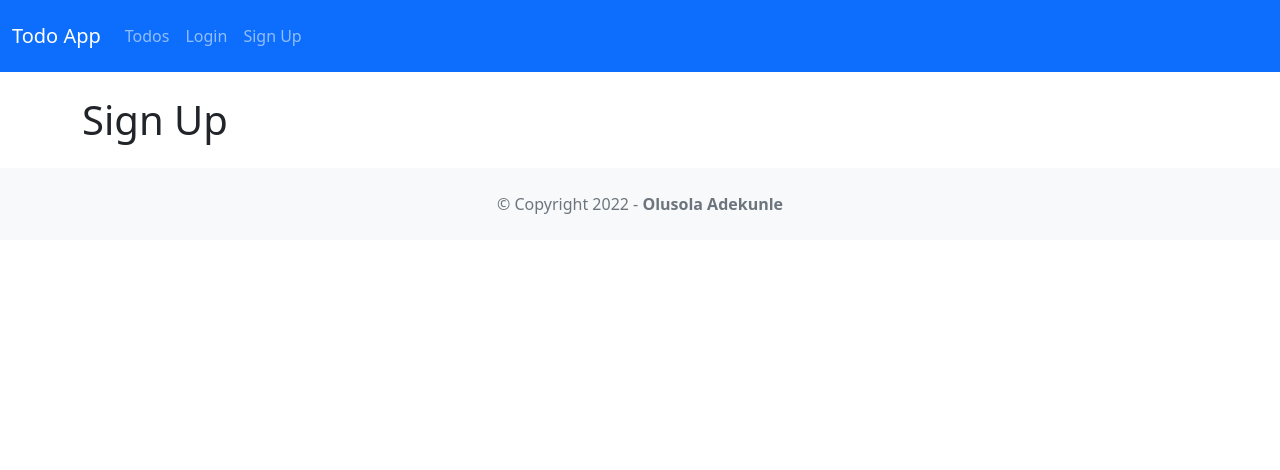
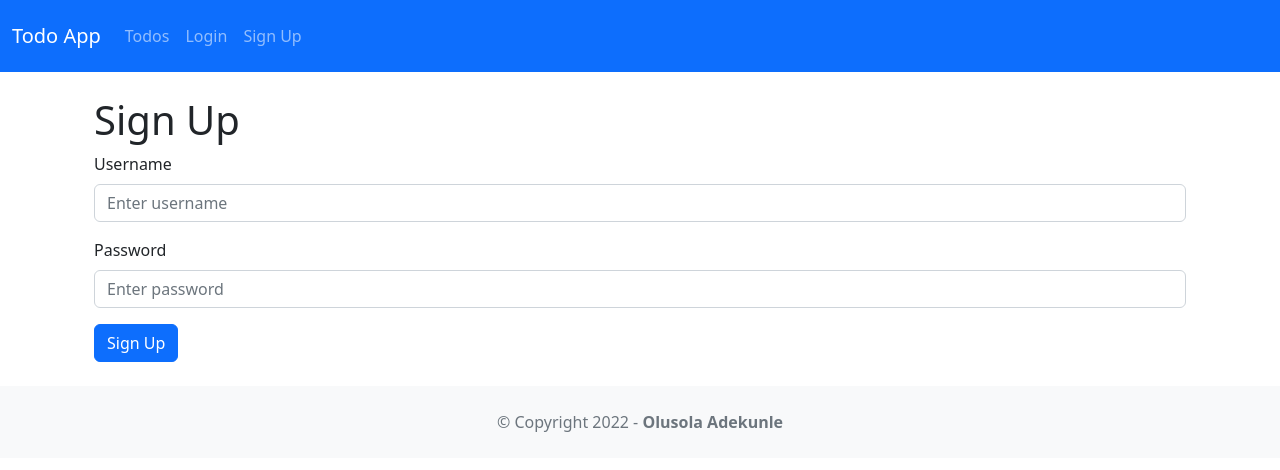
Before and after one commit to olusolaadek/todo_frontend, a React (Create React App) app: page /signup in a window 1280 px wide. Shown: the top 470 px of the page. Built offline with nearby package versions, Linux system fonts and the light colour scheme.

Commit message:
implement signup component

```diff
--- a/package.json
+++ b/package.json
@@ -9,6 +9,7 @@
     "@testing-library/user-event": "^13.5.0",
     "axios": "^1.2.0",
     "bootstrap": "^5.2.3",
+    "jshint": "^2.13.6",
     "react": "^18.2.0",
     "react-bootstrap": "^2.6.0",
     "react-dom": "^18.2.0",
--- a/src/App.js
+++ b/src/App.js
@@ -46,7 +46,17 @@
     localStorage.setItem('user', '');
   }
   async function signup(user = null) { // default user to null
-    setUser(user);
+    TodoDataService.signup(user)
+      .then((response) => {
+        setToken(response.data.token);
+        setUser(user.username);
+        localStorage.setItem('user', user.username);
+        localStorage.setItem('token', response.data.token);
+      })
+      .catch((e) => {
+        console.log(e);
+        setError(e.toString())
+      })
   }
 
   return (
@@ -63,11 +73,11 @@
               <Container>
                 <Link className="nav-link" to={"/"}>Todos</Link>
                 {user ? (
-                  <Link className="nav-link" onClick={logout}>Logout ({user})</Link>
+                  <Link className="nav-link" to={"/login"} onClick={logout}>Logout ({user})</Link>
                 ) : (
                   <>
                     <Link className="nav-link" to={"/login"}>Login</Link>
-                    <Link className="nav-link" to={"/signup"}>Sign Up</Link>
+                    <Link className="nav-link" to={"/signup"} onClick={signup}>Sign Up</Link>
                   </>
                 )}
               </Container>
--- a/src/components/login.js
+++ b/src/components/login.js
@@ -18,13 +18,19 @@
     }
 
     const login = (e) => {
-        console.log(username);
+        // console.log('e', e);
+        // console.log(`localStorage.getItem(${'user'})`, localStorage.getItem('user'));
+        // console.log(username);
 
         props.login({ username: username, password: password });
-        // if (localStorage.getItem('username') === username) {
-        //     props.history.push('/')
-        // }
-        props.history.push('/')
+        if (localStorage.getItem('user') === username) {
+            console.log('Login Successfully');
+            props.history.push('/')
+        }
+        else {
+            console.log('Failed login - check username and password');
+        }
+        // props.history.push('/') // redirect to the root
     }
 
     return (
--- a/src/components/signup.js
+++ b/src/components/signup.js
@@ -1,10 +1,65 @@
-import React from "react";
+import React, { useState } from 'react';
+import Form from 'react-bootstrap/Form';
+import Container from 'react-bootstrap/Container';
+import Button from 'react-bootstrap/Button';
 
-const Signup = () => {
+
+const Signup = (props) => {
+    const [username, setUsername] = useState("");
+    const [password, setPassword] = useState("")
+
+    const onChangeUsername = (e) => {
+        const username = e.target.value
+        setUsername(username);
+    }
+
+    const onChangePassword = (e) => {
+        const password = e.target.value;
+        setPassword(password);
+    }
+
+    const signup = () => {
+        props.signup({ username: username, password: password });
+        const user = localStorage.getItem('user');
+        if (localStorage.getItem('user') === username) {
+            console.log('Login Successfully');
+            props.history.push('/')
+        }
+        else {
+            console.log('Failed login - check username and password');
+        }
+
+    }
+
     return (
-        <div>
+        <Container>
+
             <h1>Sign Up</h1>
-        </div>
+            <Form>
+                <Form.Group className="mb-3">
+                    <Form.Label>Username</Form.Label>
+                    <Form.Control
+                        type="text"
+                        placeholder="Enter username"
+                        value={username}
+                        onChange={onChangeUsername}
+                    />
+                </Form.Group>
+                <Form.Group className="mb-3">
+                    <Form.Label>Password</Form.Label>
+                    <Form.Control
+                        type="password"
+                        placeholder="Enter password"
+                        value={password}
+                        onChange={onChangePassword}
+                    />
+
+                </Form.Group>
+                <Form.Group className="mb-3">
+                    <Button variant="primary" onClick={signup} >Sign Up</Button>
+                </Form.Group>
+            </Form>
+        </Container>
     )
 }
 export default Signup
--- a/src/components/todos-list.js
+++ b/src/components/todos-list.js
@@ -1,9 +1,30 @@
-import React from "react";
+import React, { useEffect, useState } from "react";
+import { Link } from "react-router-dom";
+import TodoDataService from "../services/todos";
 
 const TodosList = (props) => {
+
+    const [todos, setTodos] = useState([]);
+    useEffect(() => {
+        retrieveTodos();
+    }, [props.token]);
+
+    const retrieveTodos = () => {
+        console.log("Token", props.token);
+        TodoDataService.getAll(props.token)
+            .then(response => {
+                setTodos(response.data);
+            })
+            .catch(e => {
+                console.log(e);
+            });
+    }
+
+
     return (
         <div>
             <h1>Todos List</h1>
+
         </div>
     )
 }
--- a/src/services/todos.js
+++ b/src/services/todos.js
@@ -1,13 +1,13 @@
 import axios from 'axios';
 
 class TodoDataService {
-    getALl(token) {
-        axios.defaults.header.common['Authorization'] = 'Token ' + token
+    getAll(token) {
+        axios.defaults.headers.common['Authorization'] = 'Token ' + token
         return axios.get("http://localhost:8000/api/todos/")
     }
 
     createTodo(data, token) {
-        axios.defaults.header.common['Authorization'] = 'Token ' + token
+        axios.defaults.headers.common['Authorization'] = 'Token ' + token
         return axios.post("http://localhost:8000/api/todos/", data)
     }
 
```
Also changed, not shown: 1 other file (tests, documents, lock files or other folders).
